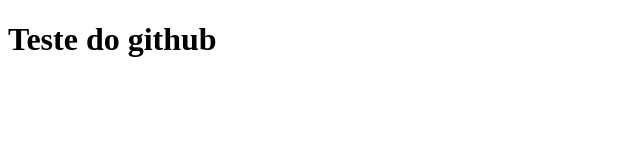
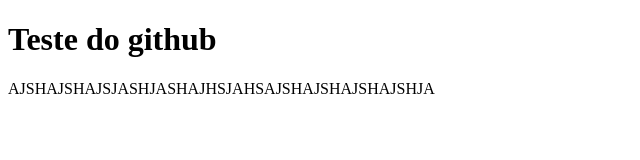
Before and after one commit to marialuizaso/dw1, a plain HTML site: page index.html in a window 1280 px wide. Shown: the whole page, without its empty margins (0-640 px from the left). Drawn offline with Linux system fonts and the light colour scheme.

Commit message:
Update index.html

```diff
--- a/index.html
+++ b/index.html
@@ -8,5 +8,6 @@
 </head>
 <body>
     <h1>Teste do github</h1>
+    <p>AJSHAJSHAJSJASHJASHAJHSJAHSAJSHAJSHAJSHAJSHJA</p>
 </body>
 </html>
```
